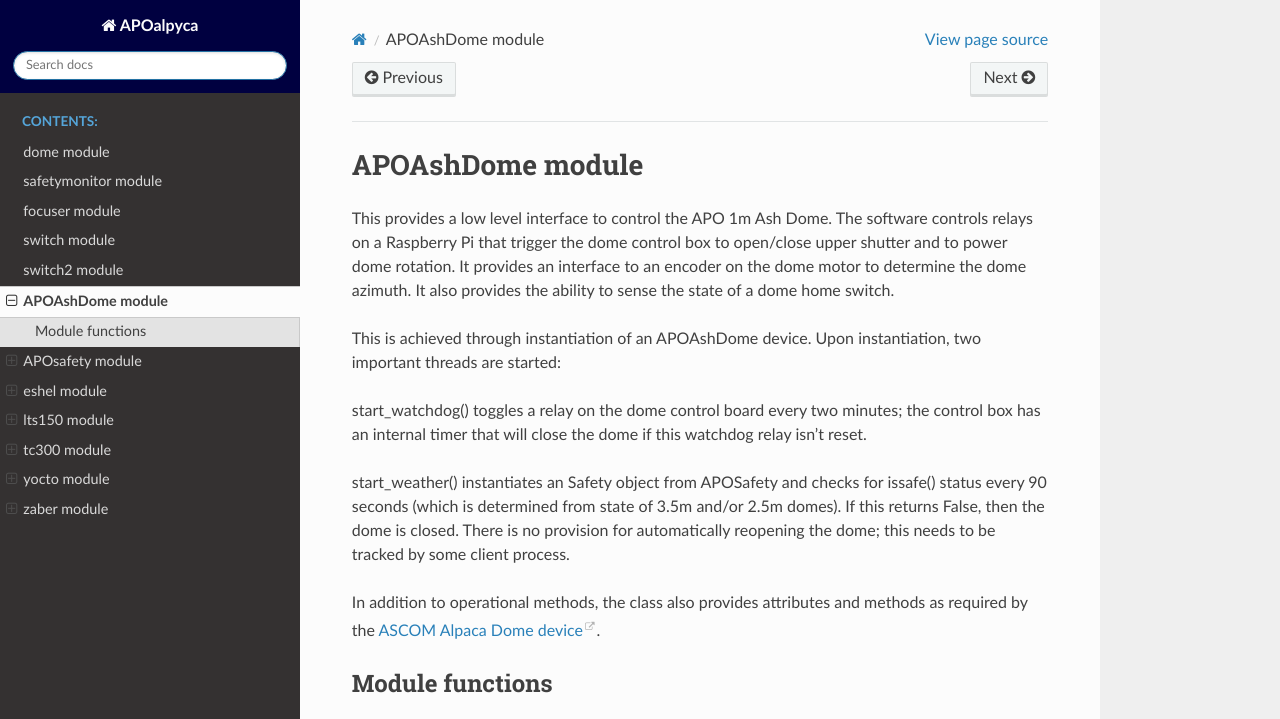
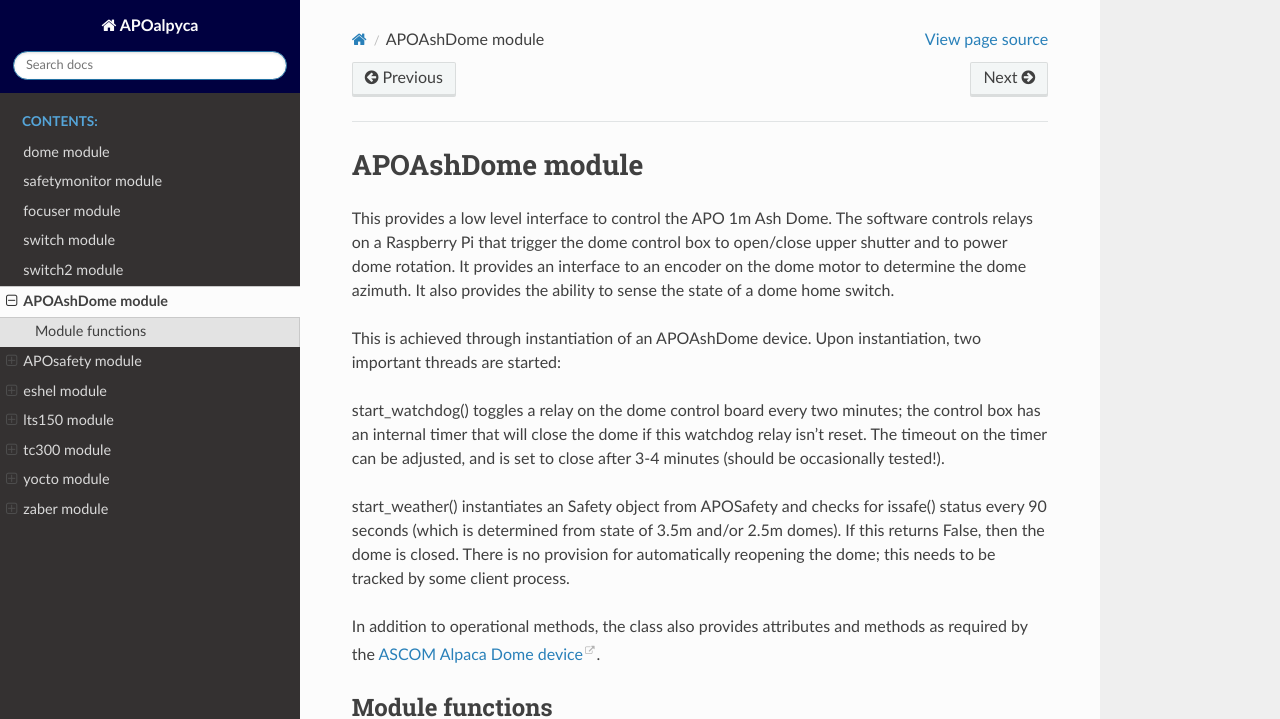
Before and after one commit to holtzmanjon/APOalpyca, a Sphinx documentation site: the page built from docs/apoashdome.txt, in a window 1280 px wide and 1160 px high, cut to the strip 0-719 px from the top of the window. Built offline with Sphinx 7.4.7 and the Read the Docs theme 3.1.0, drawn with Linux system fonts in a browser that asks for light colours.

Commit message:
small doc update for watchdog remove print() statements in dome.py

```diff
--- a/docs/apoashdome.txt
+++ b/docs/apoashdome.txt
@@ -13,7 +13,8 @@ instantiation, two important threads are started:
 
 start_watchdog() toggles a relay on the dome control board every two minutes; the
 control box has an internal timer that will close the dome if this
-watchdog relay isn't reset.
+watchdog relay isn't reset. The timeout on the timer can be adjusted,
+and is set to close after 3-4 minutes (should be occasionally tested!).
 
 start_weather() instantiates an Safety object from APOSafety and checks
 for issafe() status every 90 seconds (which is determined from state of 3.5m
```
Also changed, not shown: 1 other file.
